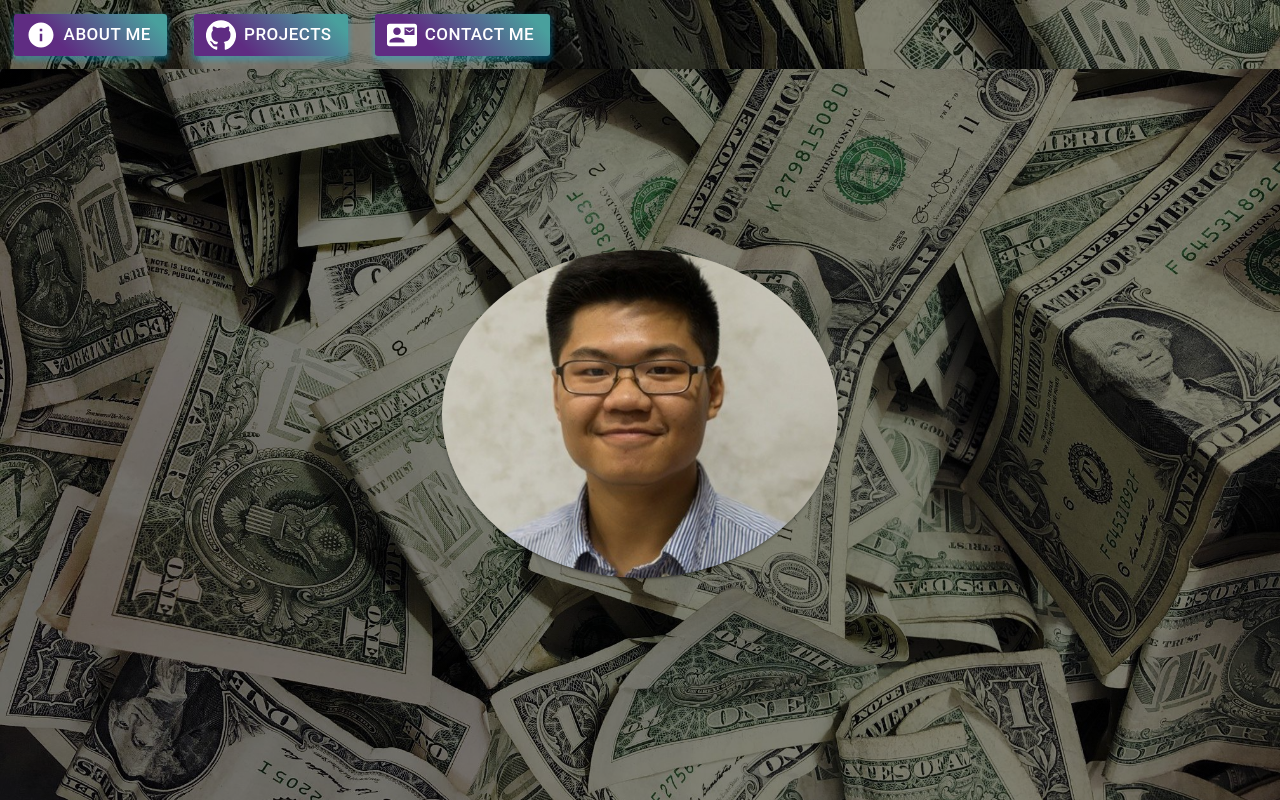
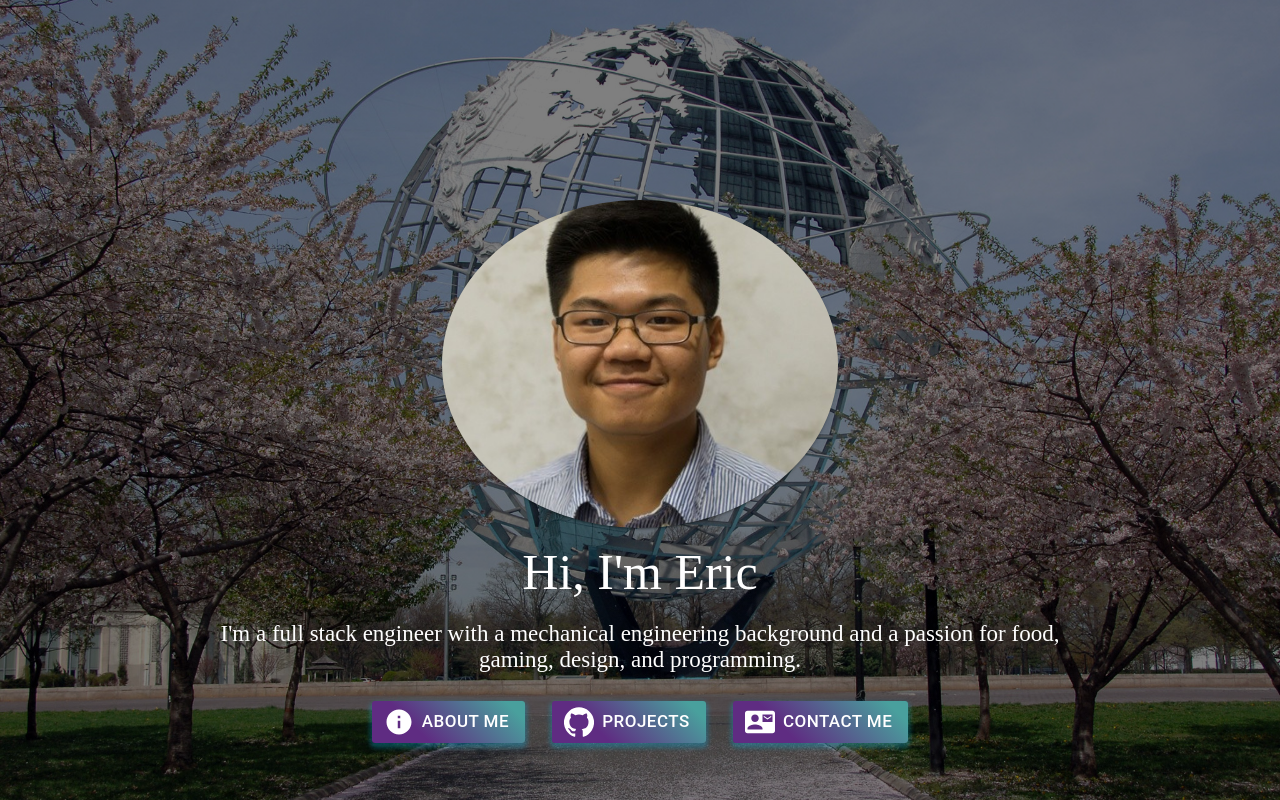
Before and after one commit to ericjiang107/React-Portfolio, a React (Create React App) app: page / in a window 1280 px wide. Built offline with nearby package versions, Linux system fonts and the light colour scheme.

Commit message:
updated home page

```diff
--- a/src/components/Contact/Contact.tsx
+++ b/src/components/Contact/Contact.tsx
@@ -102,7 +102,7 @@ const useStyles = makeStyles((theme) => ({
         top: 0,
         zIndex: 100,
         width: '100%',
-        backgroundImage: `linear-gradient(rgba(0, 0, 0, 0.5), rgba(0, 0, 0, 0.5)), url(${background})`
+        backgroundColor: 'gray',
     },
     padding: {
         paddingTop: '90px',
--- /dev/null
+++ b/src/components/Home/Home.css
@@ -0,0 +1,17 @@
+.words {
+    text-align: center;
+    color: white;
+    padding-top: 15px;
+}
+
+.info {
+    text-align: center;
+    font-size: 23px;
+    color: white;
+    padding-top: 20px;
+}
+
+.styling {
+    text-align: center;
+    padding-top: 15px;
+}
--- a/src/components/Home/Home.tsx
+++ b/src/components/Home/Home.tsx
@@ -4,7 +4,7 @@ import { makeStyles } from '@material-ui/core/styles';
 import Container from '@material-ui/core/Container';
 import { classicNameResolver } from 'typescript';
 import me from '../../components/assets/images/linkedin.jpg';
-import background from '../../components/assets/images/2016.jpg';
+import background from '../../components/assets/images/flushing_meadows.jpg';
 import AppBar from '@material-ui/core/AppBar';
 import Tabs from '@material-ui/core/Tabs';
 import Tab from '@material-ui/core/Tab';
@@ -13,6 +13,7 @@ import InfoIcon from '@material-ui/icons/Info';
 import HomeIcon from '@material-ui/icons/Home';
 import GitHubIcon from '@material-ui/icons/GitHub';
 import ContactMailIcon from '@material-ui/icons/ContactMail';
+import './Home.css';
 // For routing:
 import { Link } from 'react-router-dom';
 
@@ -23,7 +24,6 @@ interface Props {
 // Establishing material-ui -- styling:
 const useStyles = makeStyles((theme) => ({
     root: {
-        color: 'blue',
         fontSize: '50px',
         padding: '0',
         margin: '0'
@@ -51,7 +51,7 @@ const useStyles = makeStyles((theme) => ({
     },
     // for the image to be centered on the page width and height
     upper: {
-        paddingTop: '250px'
+        paddingTop: '200px'
     },
     button: {
         margin: theme.spacing(1.7),
@@ -65,24 +65,32 @@ const useStyles = makeStyles((theme) => ({
         top: 0,
         zIndex: 100,
         width: '100%',
-        backgroundImage: `linear-gradient(rgba(0, 0, 0, 0.5), rgba(0, 0, 0, 0.5)), url(${background})`
-    }
+        backgroundColor: 'gray',
+    },
 }))
 
 
 export const Home = (props:Props) => {
     const classes = useStyles();
-    // This is for the navigation:
-    // const [value, setValue] = React.useState(0);
-    // const handleChange = (event, newValue) => {
-    //     setValue(newValue);
-    // };
+
     return (
         <div className = {classes.root}>
-            <nav className={classes.sticky}>
-                {/* <Button variant="contained" color="secondary" startIcon={<HomeIcon style={{ fontSize: 30 }} />}
-                className={classes.button} type="submit" component={Link} to={'/'}>Home</Button> */}
-
+            <div className={classes.background_Image}>
+                <Container maxWidth="xs">
+                    <div className = {classes.upper}>
+                        <Button className = {classes.me} onClick={() => console.log('clicked')} type="submit" color="secondary" variant="contained"
+                        component={Link} to={'/aboutMe'}>
+                        </Button>
+                    </div>
+                    <div className="words">
+                        Hi, I'm Eric
+                    </div>
+                </Container>
+                <Container maxWidth="md">
+                <div className="info">
+                    I'm a full stack engineer with a mechanical engineering background and a passion for food, gaming, design, and programming.
+                </div>
+                    <div className="styling">
                         <Button variant="contained" color="secondary" startIcon={<InfoIcon style={{ fontSize: 30 }} />}
                         className={classes.button} type="submit" component={Link} to={'/aboutMe'}>About Me</Button>
 
@@ -91,14 +99,6 @@ export const Home = (props:Props) => {
 
                         <Button variant="contained" color="secondary" startIcon={<ContactMailIcon style={{ fontSize: 30 }} />}
                         className={classes.button} type="submit" component={Link} to={'/Contact'}>Contact Me</Button>
-            </nav>
-
-            <div className={classes.background_Image}>
-            <Container maxWidth="xs">
-                <div className = {classes.upper}>
-                    <Button className = {classes.me} onClick={() => console.log('clicked')} type="submit" color="secondary" variant="contained"
-                    component={Link} to={'/aboutMe'}>
-                    </Button>
                     </div>
                 </Container>
             </div>
@@ -106,24 +106,3 @@ export const Home = (props:Props) => {
 
     )
 }
-
-
-// Experiment with AppBar
-        // <div className = {classes.root}>
-        //     <AppBar position="static">
-        //         <Tabs value={value} onChange={handleChange} aria-label="simple tabs example">
-        //         <Tab label="Item One" {...a11yProps(0)} />
-        //         <Tab label="Item Two" {...a11yProps(1)} />
-        //         <Tab label="Item Three" {...a11yProps(2)} />
-        //         </Tabs>
-        //     </AppBar>
-        //     <TabPanel value={value} index={0}>
-        //         Item One
-        //     </TabPanel>
-        //     <TabPanel value={value} index={1}>
-        //         Item Two
-        //     </TabPanel>
-        //     <TabPanel value={value} index={2}>
-        //         Item Three
-        //     </TabPanel>
-        // </div>
--- /dev/null
+++ b/src/components/ScrollBar/ScrollBar.tsx
@@ -0,0 +1,34 @@
+import React from 'react';
+import { useEffect, useState } from "react";
+import "./Test.css";
+
+export const ScrollBar = () => {
+    const [showButton, setShowButton] = useState(false);
+
+    useEffect(() => {
+        window.addEventListener("scroll", () => {
+        if (window.pageYOffset > 400) {
+            setShowButton(true);
+        } else {
+            setShowButton(false);
+        }
+        });
+    }, []);
+
+    const scrollToTop = () => {
+        window.scrollTo({
+            top: 0,
+            behavior: 'smooth',
+        });
+    };
+
+  return (
+    <>
+      {showButton && (
+        <button onClick={scrollToTop} className="back-to-top">
+          &#8679;
+        </button>
+      )}
+    </>
+  );
+};
--- /dev/null
+++ b/src/components/ScrollBar/Test.css
@@ -0,0 +1,16 @@
+.back-to-top {
+    position: fixed;
+    bottom: 20px;
+    right: 20px;
+    height: 50px;
+    font-size: 30px;
+    background: blue;
+    color: white;
+    cursor: pointer;
+    border-radius: 100px;
+    box-shadow: 0 5px 10px #ccc;
+}
+
+.back-to-top:hover {
+    background: red;
+}
--- /dev/null
+++ b/src/components/ScrollBar/index.ts
@@ -0,0 +1 @@
+export * from './ScrollBar';
--- a/src/components/aboutMe/aboutMe.tsx
+++ b/src/components/aboutMe/aboutMe.tsx
@@ -28,7 +28,7 @@ import Box from '@material-ui/core/Box';
 // For routing:
 import { Link } from 'react-router-dom';
 // For image:
-import background from '../../components/assets/images/2016.jpg';
+import background from '../../components/assets/images/flushing_meadows.jpg';
 // For cardMedia:
 import Card from '@material-ui/core/Card';
 import CardActionArea from '@material-ui/core/CardActionArea';
@@ -38,8 +38,8 @@ import CardMedia from '@material-ui/core/CardMedia';
 import { url } from 'inspector';
 // import fontawesome:
 import { FontAwesomeIcon } from '@fortawesome/react-fontawesome';
-import { faArrowUp } from '@fortawesome/free-solid-svg-icons';
-import { FaArrowCircleUp } from '@react-icons/all-files/fa/FaArrowCircleUp';
+// importing Scrollup Bar component:
+import { ScrollBar } from '..';
 
 
 
@@ -109,26 +109,7 @@ sticky: {
     top: 0,
     zIndex: 100,
     width: '100%',
-    backgroundImage: `linear-gradient(rgba(0, 0, 0, 0.5), rgba(0, 0, 0, 0.5)), url(${background})`
-},
-arrowUp: {
-    // display: 'none', // hides
-    position: 'fixed',
-    width: '100%',
-    left: '50%',
-    bottom: '40px',
-    height: '55px',
-    // right: '30px',
-    zIndex: 1, // so this doesn't overlap anything
-    // scrollBehavior: 'smooth',
-    cursor: 'pointer',
-    color: 'green',
-    paddingRight: '120px',
-},
-formButton: {
-    '&:hover': {
-        backgroundColor: 'grey'
-    },
+    backgroundColor: 'gray',
 },
 }));
 
@@ -150,45 +131,9 @@ export const AboutMe = () => {
             setVisible(false)
         }
     };
-    const scrollToTop = () => {
-        window.scrollTo({
-            top: 0,
-            behavior: 'smooth'
-        });
-    };
-    window.addEventListener('scroll', toggleVisible);
-
-
-
-    // const scrollFunction = () => {
-    //     window.scrollTo(0,0);
-    // }
-
-
-
-    // const [diplay, setDiaply] = useState('none') <--- use this for the arrow appearing
-    // const scrollFunction = () => {
-    //     if(document.body.scrollTop > 20 || document.documentElement.scrollTop > 20) {
-    //         setDisplay('block');
-    //     } else {
-    //         display;
-    // }
-
-    // When the user scrolls down 20px from the top of the document, show the button
-    // window.onscroll = function() {scrollFunction()};
-
-    // When the user clicks on the button, scroll to the top of the document
-    // function topFunction() {
-    // document.body.scrollTop = 0; // For Safari
-    // document.documentElement.scrollTop = 0; // For Chrome, Firefox, IE and Opera
-    // };
-
-    const CoffeeIcon = <FontAwesomeIcon icon={faArrowUp} />
 
     return (
     <div>
-
-        <Button><FaArrowCircleUp size={"2x"} onClick={scrollToTop} style={{display: visible ? 'inline' : 'none'}} className={`${classes.arrowUp} ${classes.formButton}`} /></Button>
 
         <nav className={classes.sticky}>
             <Button variant="contained" color="secondary" startIcon={<HomeIcon style={{ fontSize: 30 }} />}
@@ -203,6 +148,7 @@ export const AboutMe = () => {
             <Button variant="contained" color="secondary" startIcon={<ContactMailIcon style={{ fontSize: 30 }} />}
             className={classes.button} type="submit" component={Link} to={'/Contact'}>Contact Me</Button>
         </nav>
+
         <div className={classes.c4}>
             <Container maxWidth="sm" className={`${classes.center} ${classes.padding}`}>
                 <h1 className={classes.padding2}>About Me</h1>
@@ -336,60 +282,9 @@ export const AboutMe = () => {
                         </Grid>
                     </Grid>
                 </Container>
-
-
             </Container>
         </div>
+        <ScrollBar />
     </div>
    );
 }
-
-
-// const useStyles = makeStyles({
-//     root: {
-//         color: 'blue',
-//         fontSize: '50px',
-//         padding: '0',
-//         margin: '0'
-//     },
-//     navbar_container: {
-//         display: 'flex',
-//         justifyContent: 'space-between', //everything is evenly spaced as far as the nav items
-//         alignItems: 'center'
-//     },
-//     logo_navigation: {
-//         listStyle: 'none',
-//         textTransform: 'uppercase',
-//         textDecoration: 'none'
-//     },
-//     navigation: {
-//         display: 'flex'
-//     },
-//     nav_a:{
-//         display: 'block',
-//         padding: '1em',
-//         color: 'black',
-//         fontSize: '1.3rem'
-//     }
-// })
-
-// export const Projects = () => {
-//     const classes = useStyles();
-//     return (
-//         <nav>
-//             <div className={classes.navbar_container}>
-//                 <ul className={`${classes.navigation} ${classes.logo_navigation}`}>
-//                     <li>
-//                         <Link to='/' className={classes.nav_a}>Home</Link>
-//                     </li>
-//                     <li>
-//                         <Link to='/aboutMe' className={classes.nav_a}>About Me</Link>
-//                     </li>
-//                     <li>
-//                         <Link to='/Projects' className={classes.nav_a}>Projects</Link>
-//                     </li>
-//                 </ul>
-//             </div>
-//         </nav>
-//     )
-// }
--- a/src/components/index.ts
+++ b/src/components/index.ts
@@ -2,3 +2,4 @@ export * from './Home';
 export * from './Projects';
 export * from './aboutMe';
 export * from './Contact';
+export * from './ScrollBar';
```
Also changed, not shown: src/components/assets/images/flushing_meadows.jpg (added). Lines whose indentation alone changed are shown as unchanged.
